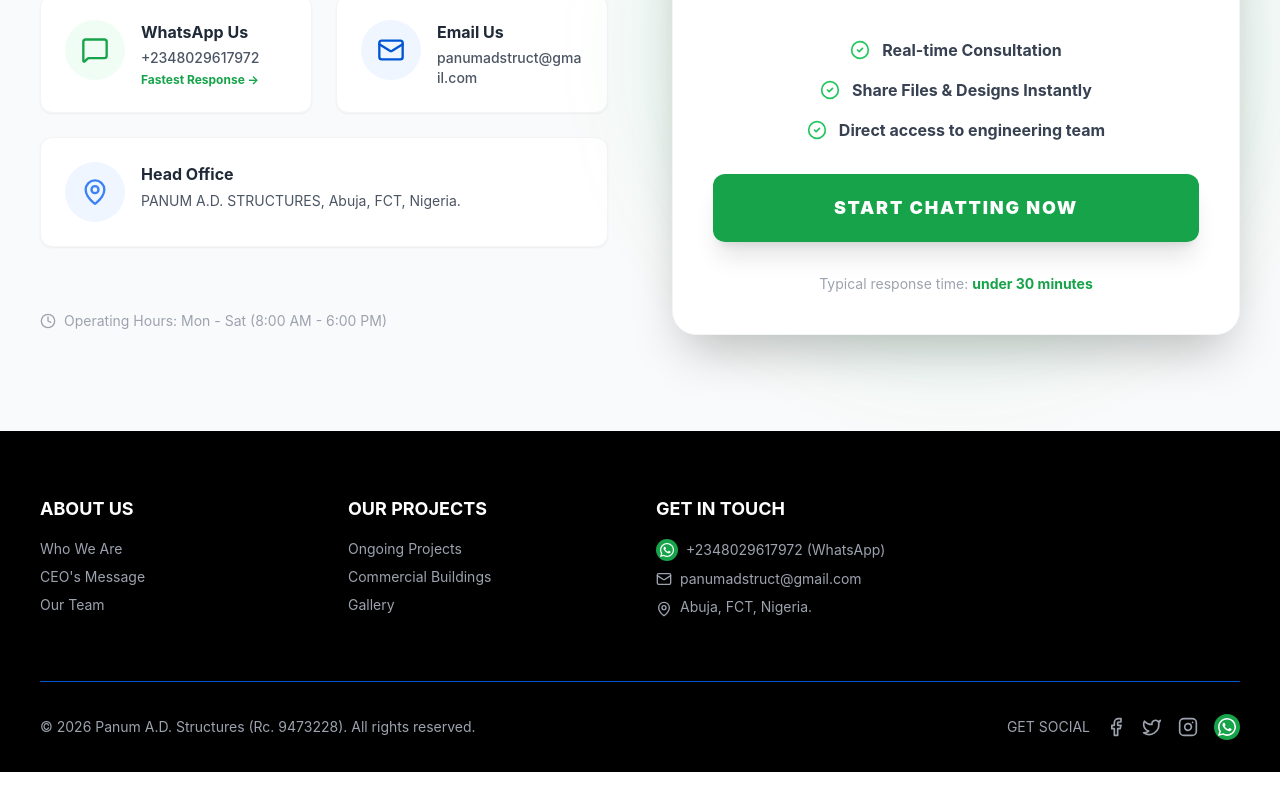
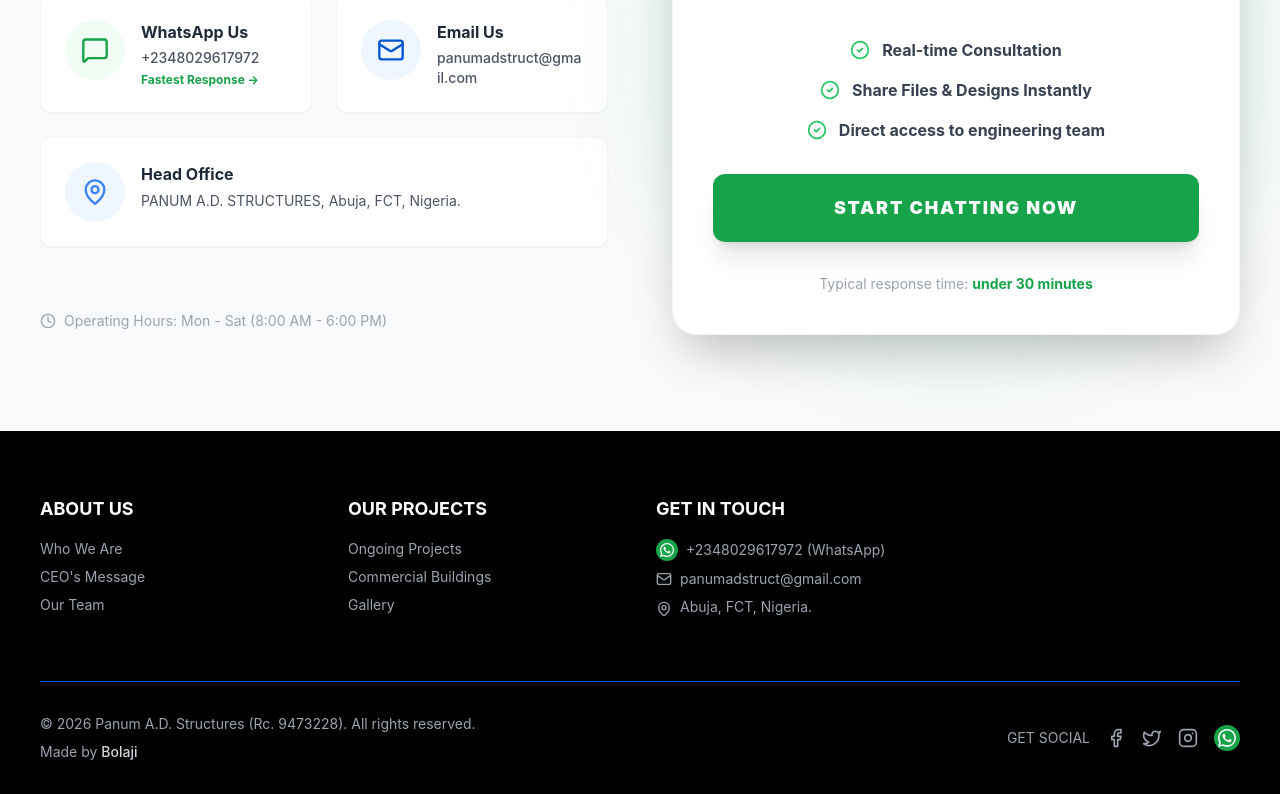
Before and after one commit to OmobolajiDurojaiye/panumad, a React (Vite) app: page /contact in a window 1280 px wide. Shown: the part 796-1590 px from the top of the page. Before the commit the page ends 1568 px from the top, so only its background shows below. Built offline with nearby package versions, Linux system fonts and the light colour scheme.

Commit message:
added portfolio

```diff
--- a/src/components/Footer.jsx
+++ b/src/components/Footer.jsx
@@ -55,10 +55,15 @@
       </div>
 
       <div className="max-w-7xl mx-auto border-t border-brand-blue mt-12 pt-8 flex flex-col md:flex-row justify-between items-center text-gray-400">
-        <p className="hover:text-white transition cursor-pointer">
-          <Link to="/">© 2026 Panum A.D. Structures (Rc. 9473228). All rights reserved.</Link>
-        </p>
-        <div className="flex space-x-4 mt-4 md:mt-0 items-center">
+        <div className="flex flex-col items-center md:items-start">
+          <p className="hover:text-white transition cursor-pointer text-center md:text-left">
+            <Link to="/">© 2026 Panum A.D. Structures (Rc. 9473228). All rights reserved.</Link>
+          </p>
+          <p className="mt-2 text-center md:text-left">
+            Made by <a href="https://www.bolaji.tech/" target="_blank" rel="noopener noreferrer" className="text-gray-300 hover:text-white transition font-medium">Bolaji</a>
+          </p>
+        </div>
+        <div className="flex space-x-4 mt-6 md:mt-0 items-center">
           <span>GET SOCIAL</span>
           <a href="https://www.facebook.com/profile.php?id=61574938955462" target="_blank" rel="noopener noreferrer">
             <Facebook className="hover:text-white transition cursor-pointer" size={20} />
```
